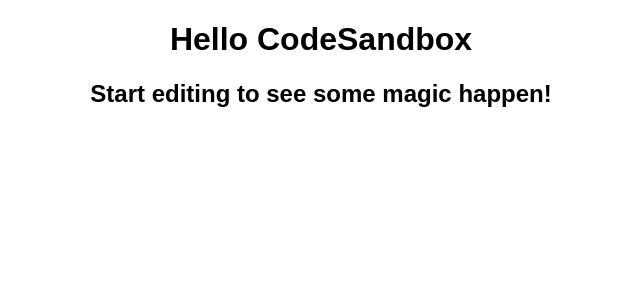
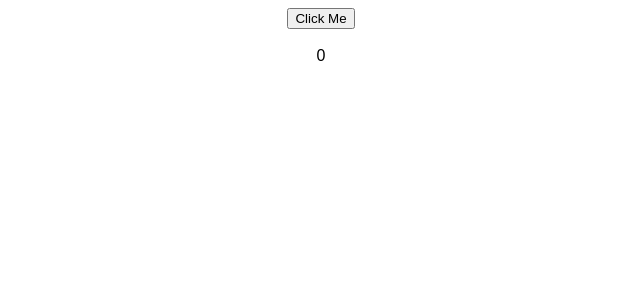
Before and after one commit to arif034/class-functional-all-code, a React (Create React App) app: page / in a window 1280 px wide. Shown: the top 300 px of the page, without its empty margins (319-959 px from the left). Built offline with nearby package versions, Linux system fonts and the light colour scheme.

Commit message:
counter counter

```diff
--- a/src/App.js
+++ b/src/App.js
@@ -1,10 +1,9 @@
 import "./styles.css";
-
+import Counter from "./Counter.js";
 export default function App() {
   return (
     <div className="App">
-      <h1>Hello CodeSandbox</h1>
-      <h2>Start editing to see some magic happen!</h2>
+      <Counter />
     </div>
   );
 }
--- /dev/null
+++ b/src/Counter.js
@@ -0,0 +1,32 @@
+import { Component } from "react";
+
+class Counter extends Component {
+  constructor(props) {
+    super(props);
+    this.state = {
+      count: 0
+    };
+  }
+
+  getValueFromLocalStorage = () => {
+    return localStorage.getItem(`count`);
+  };
+
+  onClick = () => {
+    this.setState((prevState) => {
+      return { count: prevState.count + 1 };
+    });
+  };
+  render() {
+    return (
+      <div>
+        <button onClick={this.onClick}>Click Me</button>
+        <br />
+        <br />
+        {this.state.count}
+      </div>
+    );
+  }
+}
+
+export default Counter;
```
